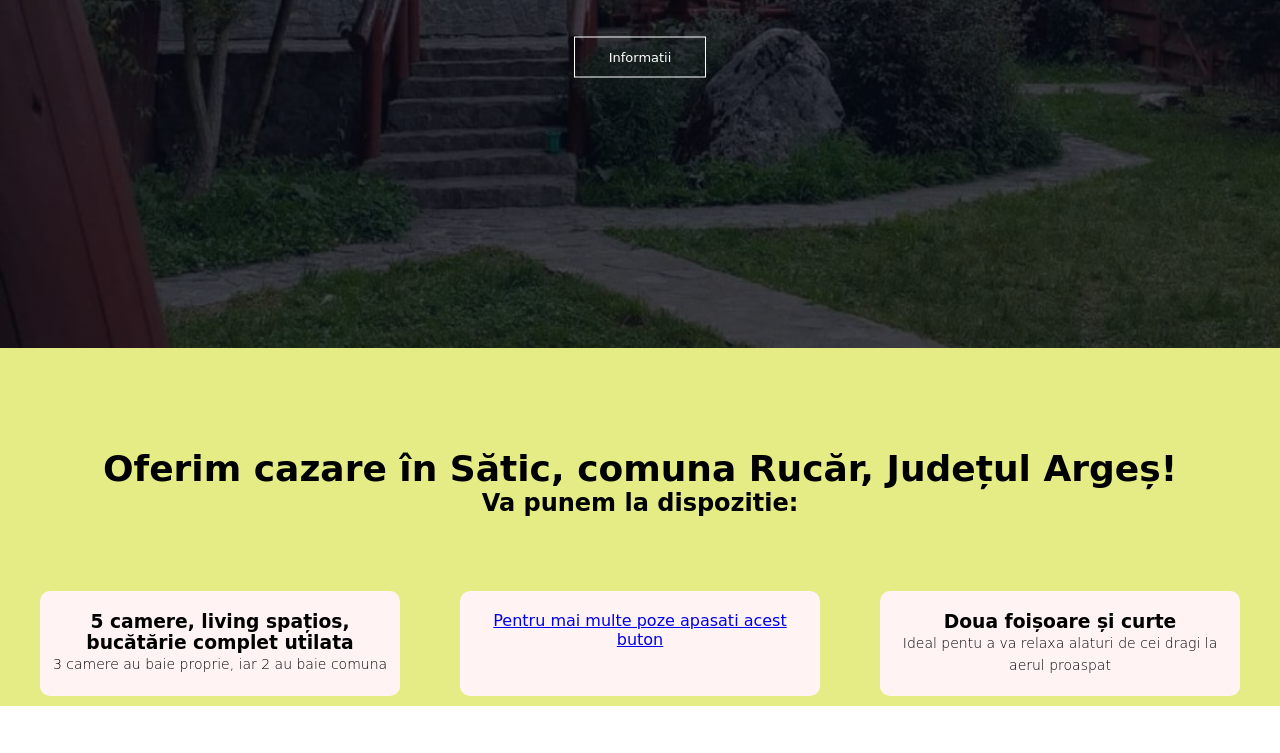
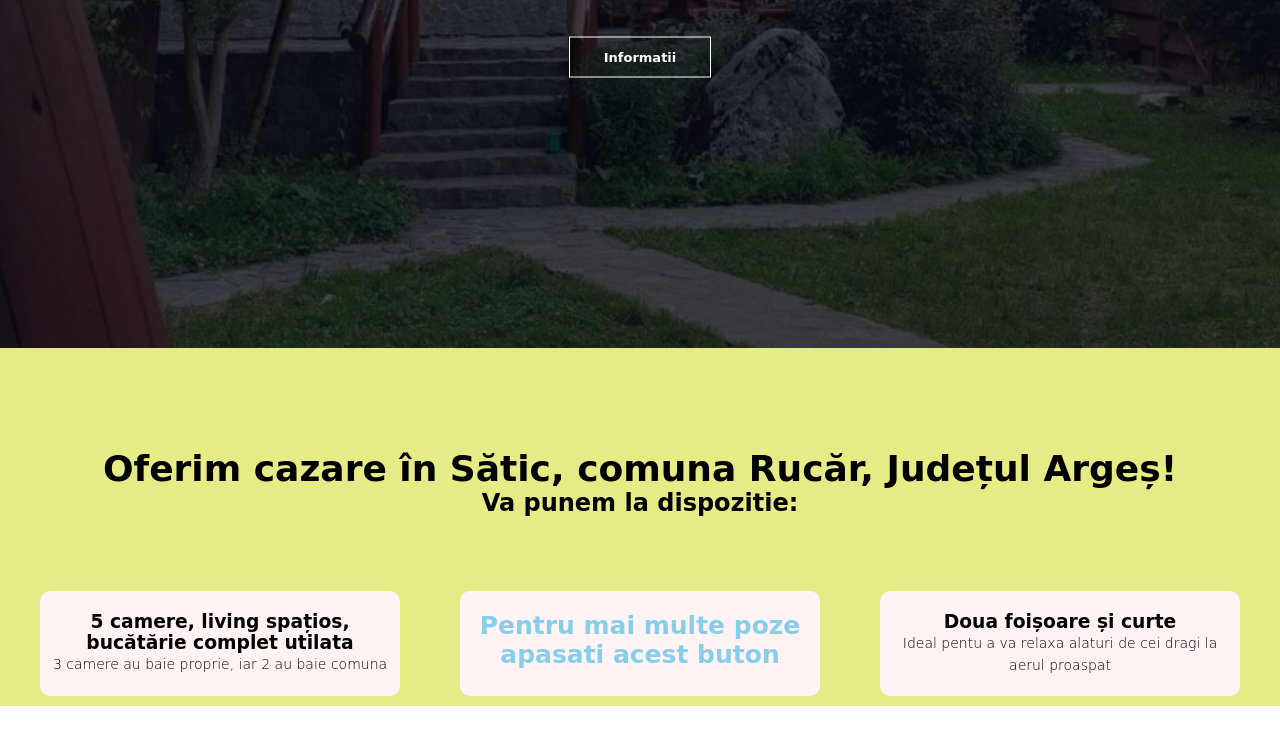
Before and after one commit to SebyFTW/cabanadevarasatic, a plain HTML site: page index.html in a window 1280 px wide. Shown: the part 452-1205 px from the top of the page. Drawn offline with Linux system fonts and the light colour scheme; a web font is replaced by a local one.

Commit message:
Update style.css

```diff
--- a/style.css
+++ b/style.css
@@ -158,6 +158,13 @@ p{
 
 }
 
+a{
+	font-size: 25px;
+	font-weight: 600;
+	text-decoration: none;
+	color: skyblue;
+}
+
 .row{
 	margin-top:5% ;
 	display: inline-flex;
@@ -177,9 +184,11 @@ p{
 	transition: 0.5s;
 }
 
+
 .course-col:hover{
 	box-shadow: 0 0 20px 0 rgba(0, 0, 0, 0.2);
 }
+
 
 @media(max-width: 700px){
 	.row{
```
